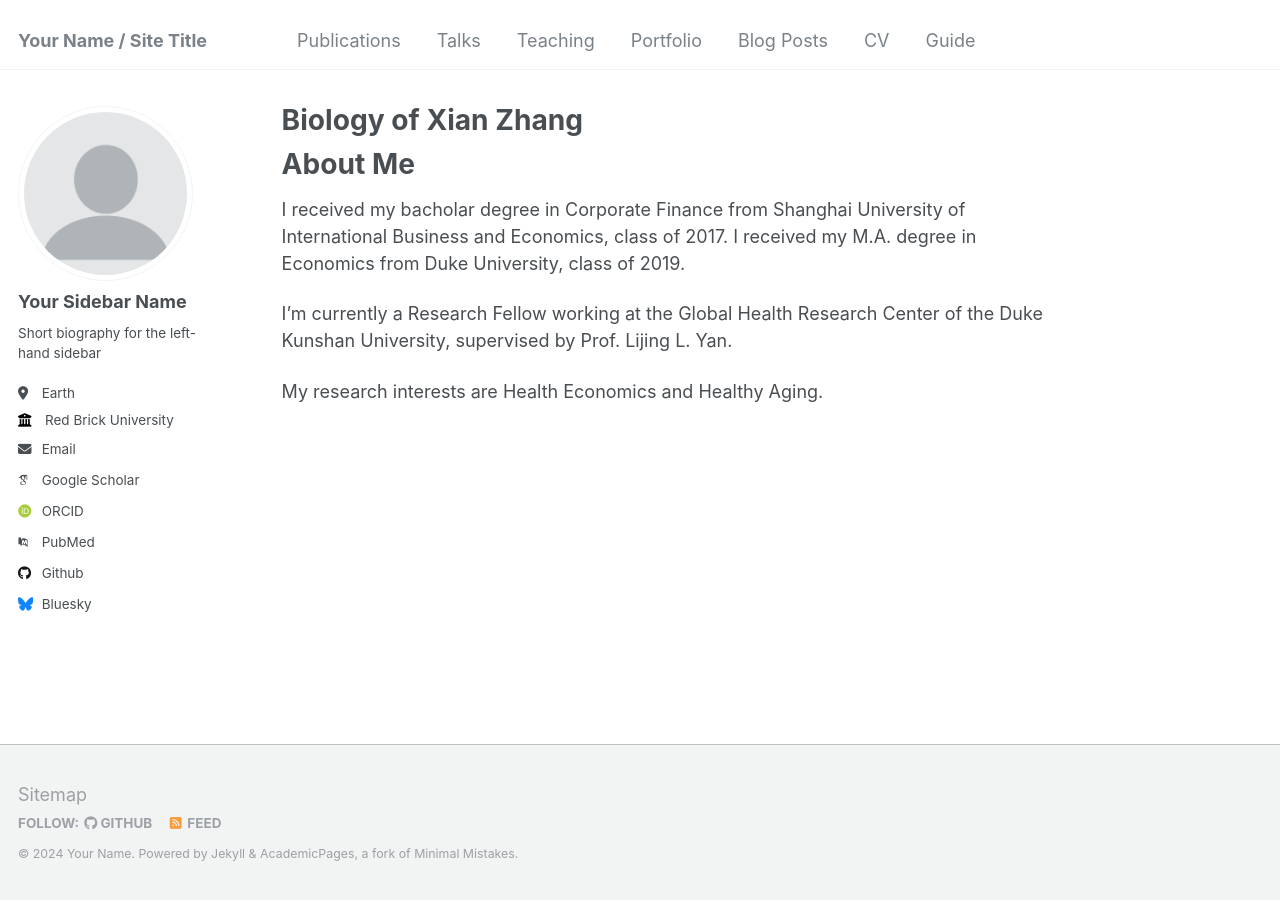
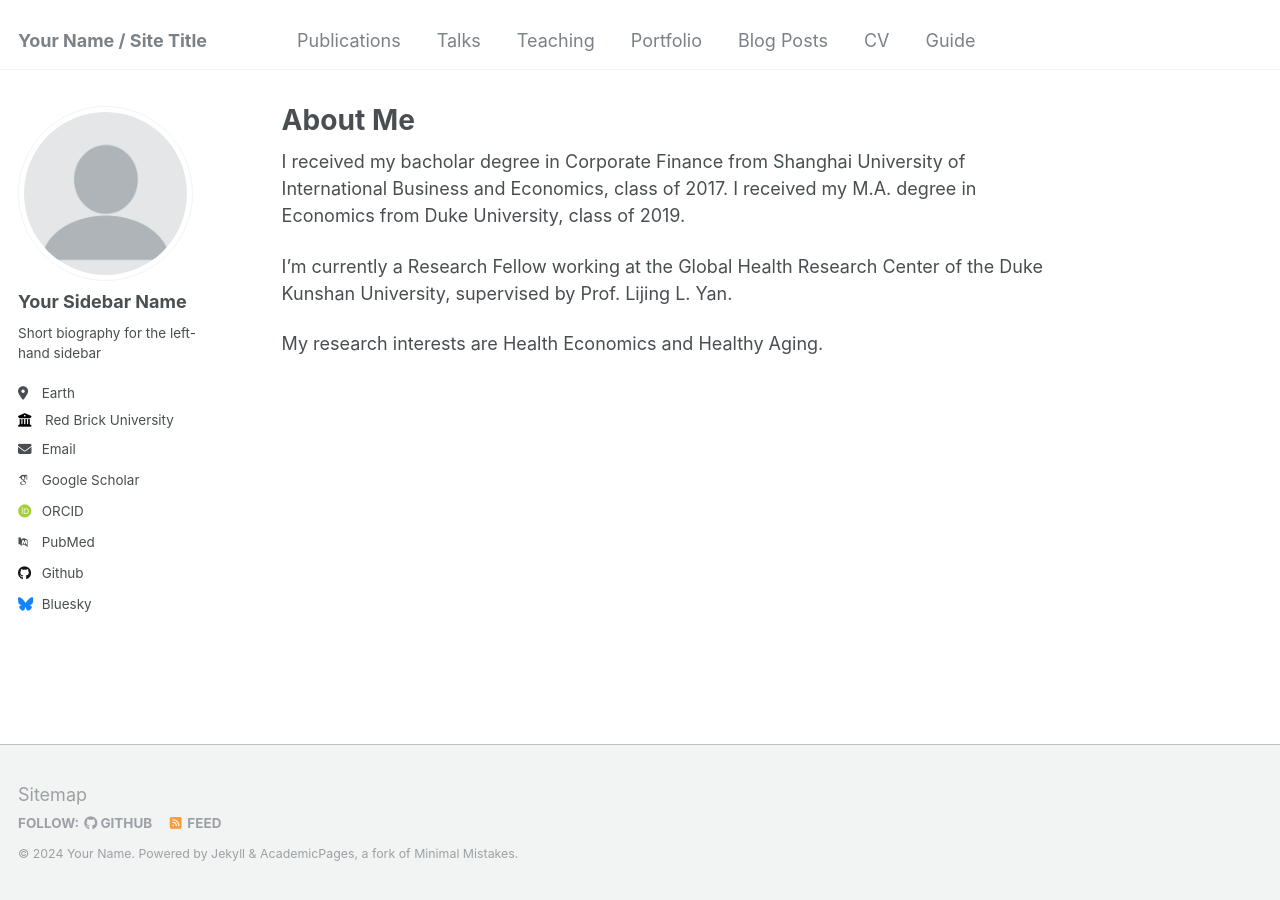
Before and after one commit to Xian152/xian152.github.io, a Jekyll site: the page built from _pages/about.md, in a window 1280 px wide. Built offline with Jekyll 4.4.1, drawn with Linux system fonts in a browser that asks for light colours; some web fonts are replaced.

Commit message:
Update about.md

```diff
--- a/_pages/about.md
+++ b/_pages/about.md
@@ -1,13 +1,11 @@
 ---
 permalink: /
-title: "Biology of Xian Zhang"
+title: "About Me"
 author_profile: true
 redirect_from:
   - /about/
   - /about.html
 ---
-
-# About Me
 
 I received my bacholar degree in Corporate Finance from Shanghai University of International Business and Economics, class of 2017.
 I received my M.A. degree in Economics from Duke University, class of 2019.
```
